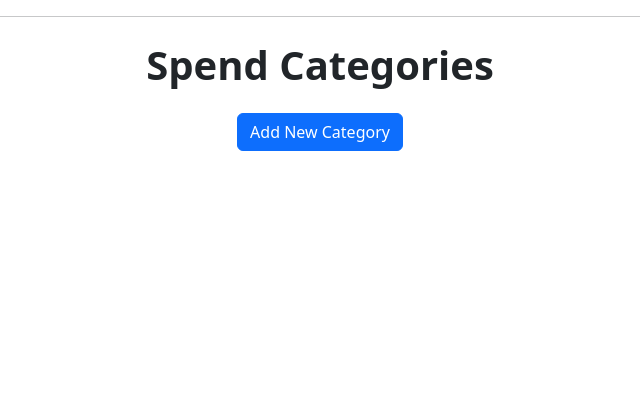
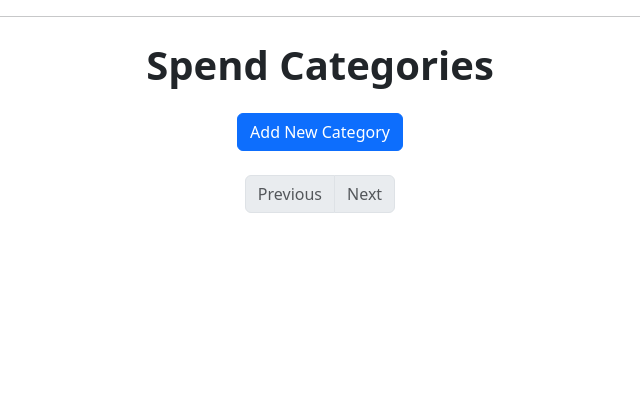
Before and after one commit to seymausta/expense-tracker0, a Flask app: page /categories in a window 1280 px wide. Shown: the part 56-468 px from the top of the page, without its empty margins (320-960 px from the left). Run offline with Flask 3, Linux system fonts and the light colour scheme; data that the repository does not hold is empty.

Commit message:
pagination

```diff
--- a/app/routes.py
+++ b/app/routes.py
@@ -78,14 +78,33 @@ def expenses():
 
     return render_template("expenses.html", title='Manage Expenses')
 
+
 @app.route('/expense_history', methods=['GET'])
 @login_required
 def expense_history():
     form = ExpenseForm()
     expenses = Expense.query.filter_by(user_id=current_user.id).all()
-    categories = Category.query.all()  # Kategorileri veritabanından al
-    category_dict = {category.id: category.name for category in categories}  # Kategorileri bir sözlükte sakla
-    return render_template('expense_history.html', title='Expenses', expenses=expenses, category_dict=category_dict,form=form)
+    categories = Category.query.all()
+    category_dict = {category.id: category.name for category in categories}
+
+    page = request.args.get('page', 1, type=int)
+    per_page = app.config['EXPENSES_PER_PAGE']
+    pagination = Expense.query.filter_by(user_id=current_user.id).paginate(page=page, per_page=per_page, error_out=False)
+    expenses = pagination.items
+
+    total_pages = pagination.pages
+    current_page = pagination.page
+
+    # Sayfa numaralarını oluştur
+    page_nums = list(range(1, total_pages + 1))
+
+    # Önceki ve sonraki sayfa URL'lerini oluştur
+    prev_url = url_for('expense_history', page=current_page - 1) if pagination.has_prev else None
+    next_url = url_for('expense_history', page=current_page + 1) if pagination.has_next else None
+
+    return render_template('expense_history.html', title='Expenses', expenses=expenses,
+                           category_dict=category_dict, form=form,
+                           prev_url=prev_url, next_url=next_url, page_nums=page_nums, current_page=current_page)
 
 @app.route('/delete_expense/<int:expense_id>', methods=['POST'])
 @login_required
@@ -106,14 +125,21 @@ def update_expense(expense_id):
     form = UpdateExpenseForm(expense=expense)  # Expense objesini form başlatılırken geçirin.
 
     if form.validate_on_submit():
+        print("Before update:", expense.name, expense.amount)  # Güncellemeden önceki değerler
         expense.name = form.name.data
         expense.amount = form.amount.data
         expense.category_id = form.category.data
         expense.date = form.date.data
         expense.description = form.description.data
-        db.session.commit()
-        flash('Your expense has been updated!', 'success')
-        return redirect(url_for('expense_history'))
+        print("After update:", expense.name, expense.amount)  # Güncellemeden sonraki değerler
+        try:
+            db.session.commit()
+            flash('Your expense has been updated!', 'success')
+            return redirect(url_for('expense_history'))
+        except Exception as e:
+            flash('An error occurred while updating the expense.', 'danger')
+            print('Error:', e)  # Hatanın ayrıntılarını konsola yazdır
+            db.session.rollback()  # Veritabanı değişikliklerini geri al
 
     return render_template('expense_history.html', title='Update Expense', form=form)
 
@@ -121,6 +147,11 @@ def update_expense(expense_id):
 
 @app.route('/categories', methods=['GET', 'POST'])
 def categories():
+    page = request.args.get('page', 1, type=int)
+    categories = Category.query.paginate(page=page, per_page=app.config['CATEGORY_PER_PAGE'], error_out=False)
+    next_url = url_for('categories', page=categories.next_num) if categories.has_next else None
+    prev_url = url_for('categories', page=categories.prev_num) if categories.has_prev else None
+
     form = AddCategoryForm()
     if form.validate_on_submit():
         category_name = form.categoryName.data
@@ -129,8 +160,9 @@ def categories():
         db.session.commit()
         flash('New category added successfully!', 'success')
         return redirect(url_for('categories'))
-    categories = Category.query.all()
-    return render_template('categories.html', title='Spend Categories', form=form, categories=categories)
+
+    return render_template('categories.html', title='Spend Categories', form=form, categories=categories.items,
+                           next_url=next_url, prev_url=prev_url)
 
 @app.route('/account', methods=['GET', 'POST'])
 @login_required
--- a/app/templates/categories.html
+++ b/app/templates/categories.html
@@ -10,12 +10,14 @@
     <div class="row justify-content-center">
         <div class="col-md-6">
             <!-- Button to trigger modal -->
-                <button type="button" class="btn btn-primary mb-4 d-block mx-auto" data-bs-toggle="modal" data-bs-target="#addCategoryModal">
+            <button type="button" class="btn btn-primary mb-4 d-block mx-auto" data-bs-toggle="modal"
+                    data-bs-target="#addCategoryModal">
                 Add New Category
             </button>
 
             <!-- Modal -->
-                <div class="modal fade" id="addCategoryModal" tabindex="-1" aria-labelledby="addCategoryModalLabel" aria-hidden="true">
+            <div class="modal fade" id="addCategoryModal" tabindex="-1" aria-labelledby="addCategoryModalLabel"
+                 aria-hidden="true">
                 <div class="modal-dialog">
                     <div class="modal-content">
                         <div class="modal-header">
@@ -43,13 +45,42 @@
     <div class="row row-cols-1 row-cols-md-3 g-4">
         {% for category in categories %}
         <div class="col">
-                    <div class="card h-100 border-0" onclick="window.location.href='{{ category.url }}';" style="cursor: pointer;">
+            <div class="card h-100 border-0" onclick="window.location.href='{{ category.url }}';"
+                 style="cursor: pointer;">
                 <div class="card-body d-flex align-items-center justify-content-center">
                     <p class="card-text m-0 fw-bold">{{ category.name }}</p>
                 </div>
             </div>
         </div>
         {% endfor %}
+    </div>
+    <!-- Sayfalama düğmeleri -->
+    <div class="row justify-content-center mt-4">
+        <div class="col">
+            <nav aria-label="Page navigation">
+                <ul class="pagination justify-content-center">
+                    {% if prev_url %}
+                    <li class="page-item">
+                        <a class="page-link" href="{{ prev_url }}">Previous</a>
+                    </li>
+                    {% else %}
+                    <li class="page-item disabled">
+                        <span class="page-link">Previous</span>
+                    </li>
+                    {% endif %}
+
+                    {% if next_url %}
+                    <li class="page-item">
+                        <a class="page-link" href="{{ next_url }}">Next</a>
+                    </li>
+                    {% else %}
+                    <li class="page-item disabled">
+                        <span class="page-link">Next</span>
+                    </li>
+                    {% endif %}
+                </ul>
+            </nav>
+        </div>
     </div>
 </div>
 {% endblock %}
--- a/config.py
+++ b/config.py
@@ -5,3 +5,5 @@ class Config:
     SECRET_KEY = os.environ.get('SECRET_KEY') or 'you-will-never-guess'
     SQLALCHEMY_DATABASE_URI = os.environ.get('DATABASE_URL') or \
         'sqlite:///' + os.path.join(basedir, 'app.db')
+    EXPENSES_PER_PAGE = 3
+    CATEGORY_PER_PAGE= 6
```
Also changed, not shown: app/templates/expense_history.html (+45 -7 lines), app.db. Lines whose indentation alone changed are shown as unchanged.
